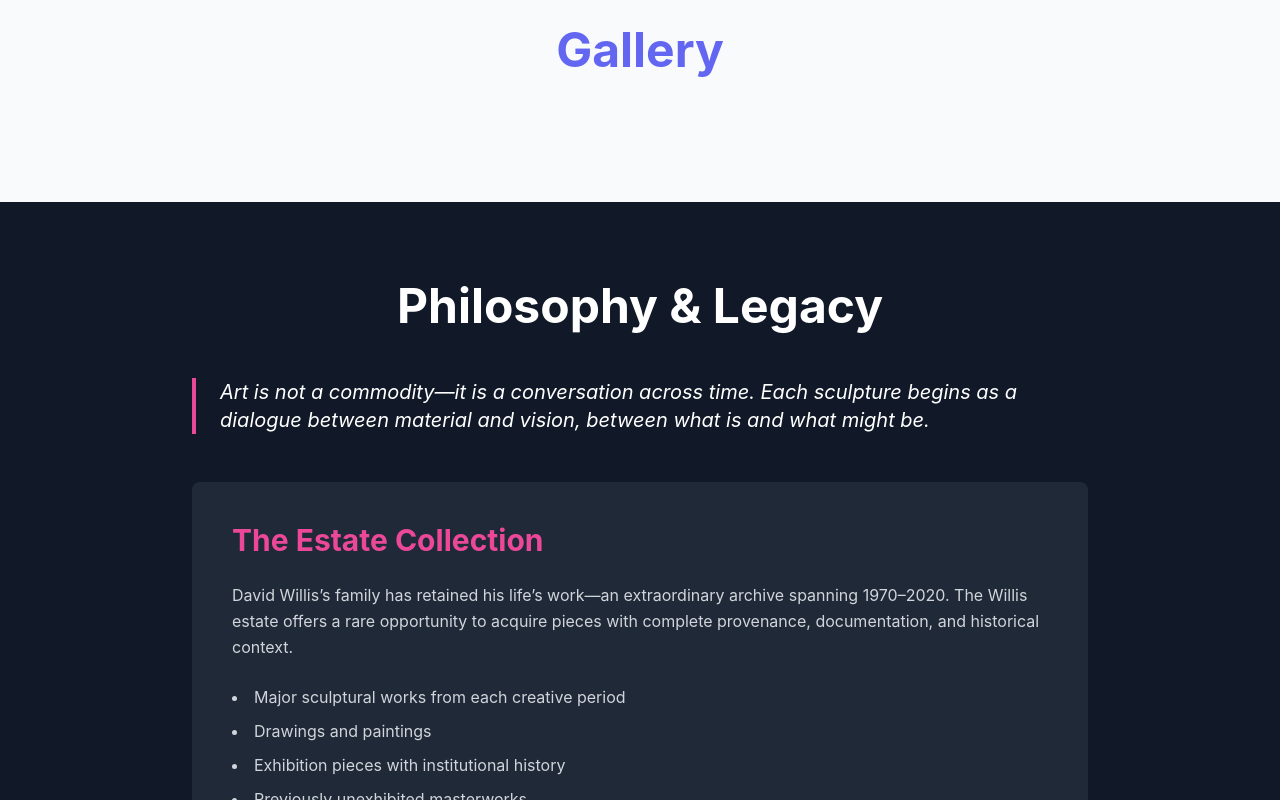
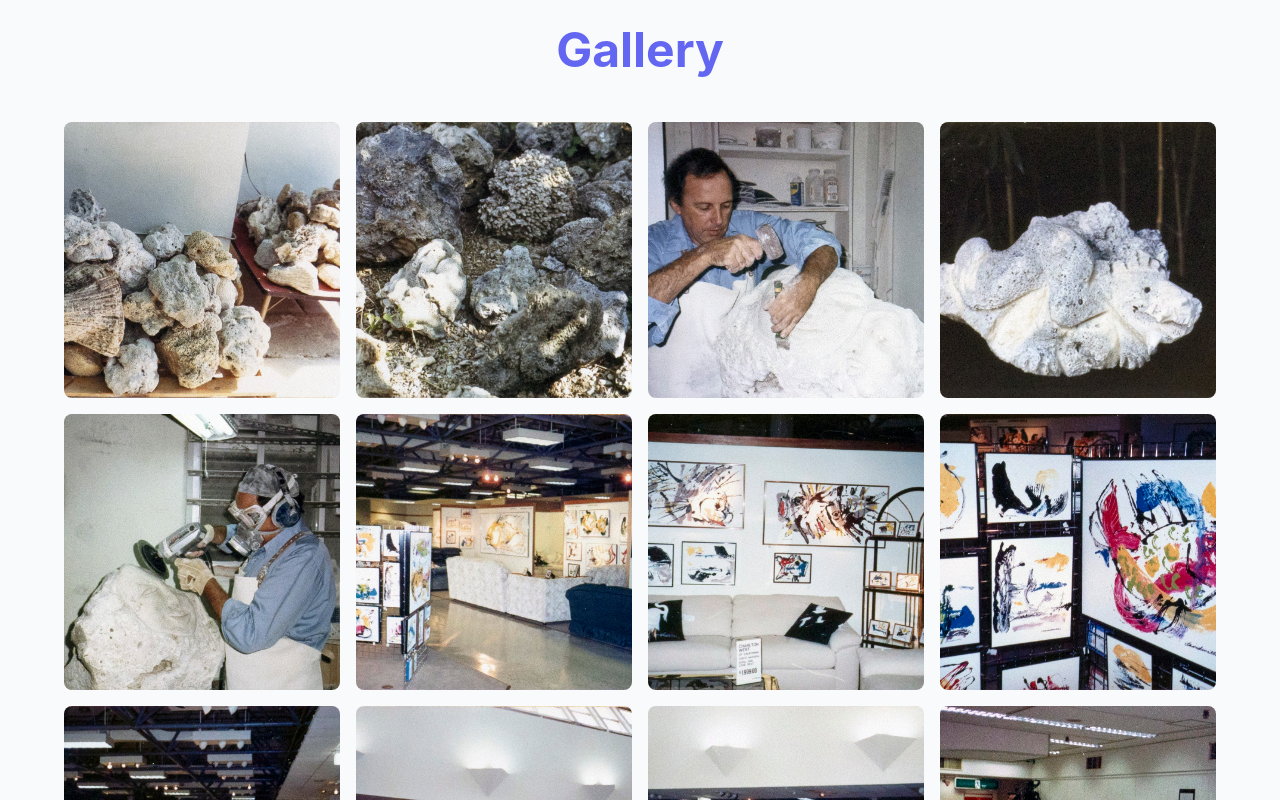
Before and after one commit to humboldtscabinet/davidwillisartist, a Next.js app: page / in a window 1280 px wide. Shown: the part 2440-3240 px from the top of the page. Built offline with nearby package versions, Linux system fonts and the light colour scheme.

Commit message:
feat: add 22 coral sculpture images to gallery

```diff
--- a/components/GallerySection.tsx
+++ b/components/GallerySection.tsx
@@ -4,12 +4,12 @@ import { useState } from "react";
 import Image from "next/image";
 import Lightbox from "./Lightbox";
 
-const galleryImages: Array<{
-  id: number;
-  src: string;
-  alt: string;
-  title: string;
-}> = [];
+const galleryImages = [1,2,3,4,5,7,8,9,10,11,12,15,16,19,21,23,27,38,39,40,41,42].map(num => ({
+  id: num,
+  src: `/images/david willis coral sculptorPC - A -${String(num).padStart(2, '0')}.jpg`,
+  alt: `David Willis coral sculpture ${num}`,
+  title: `Coral Sculpture ${num}`,
+}));
 
 export default function GallerySection() {
   const [selectedImage, setSelectedImage] = useState<typeof galleryImages[0] | null>(null);
```
